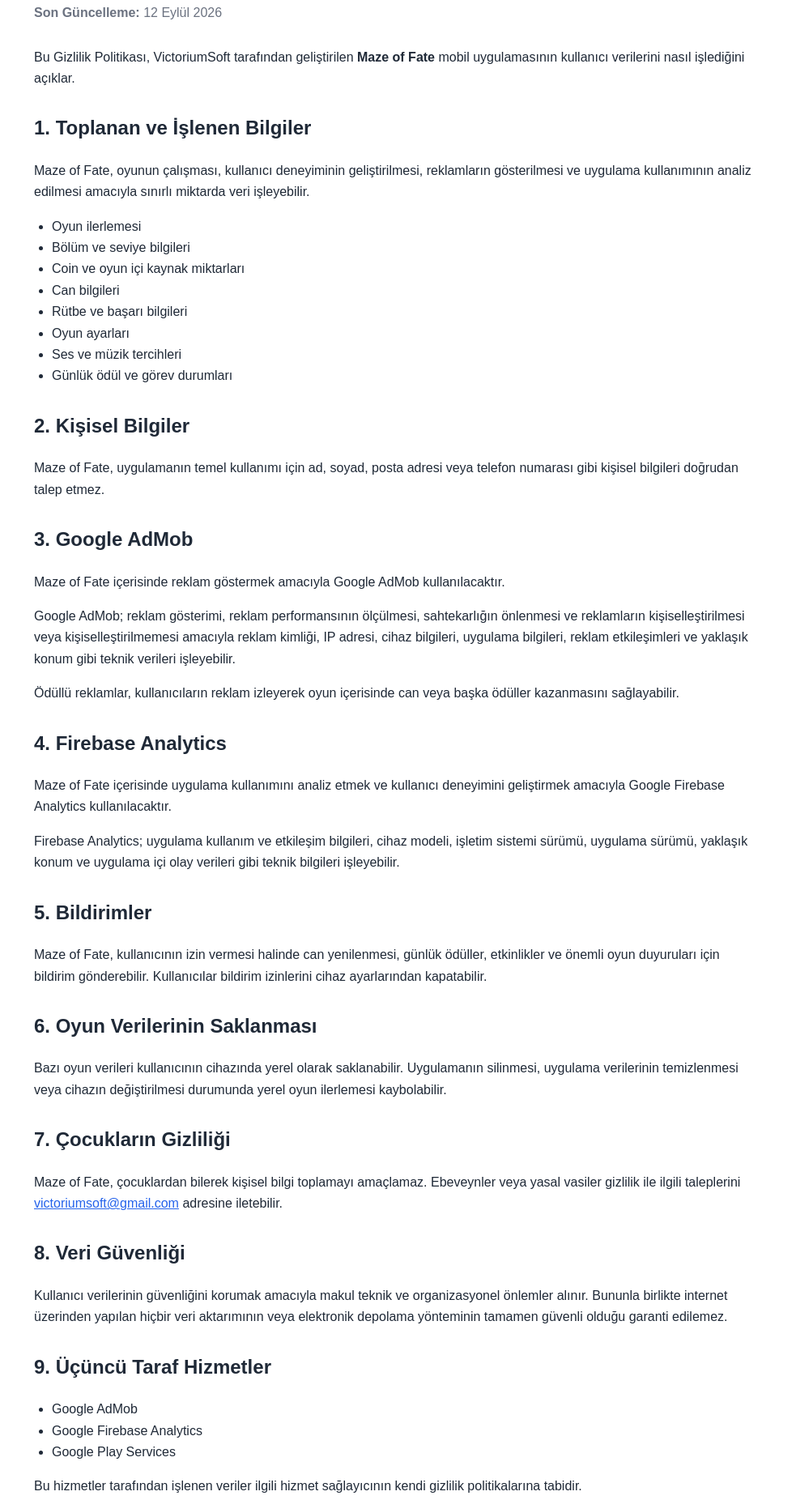
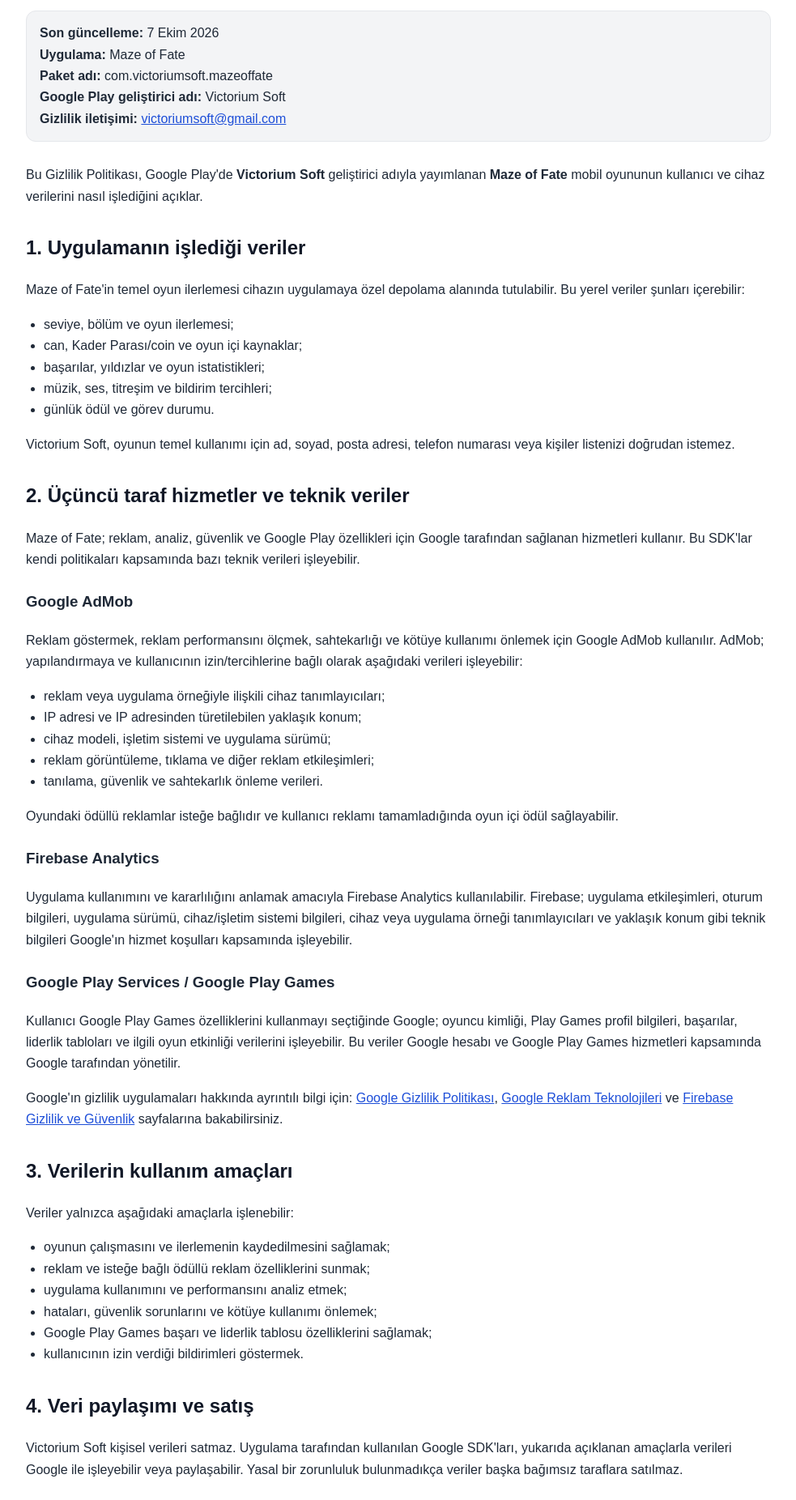
Before and after one commit to muzafferodemis1907gfb-oss/mazeoffate, a plain HTML site: page index.html in a window 1280 px wide. Shown: the part 111-1963 px from the top of the page at 81% size, without its empty margins (148-1131 px from the left). Drawn offline with Linux system fonts and the light colour scheme.

Commit message:
Update Maze of Fate privacy policy for Google Play compliance

```diff
--- a/index.html
+++ b/index.html
@@ -3,22 +3,38 @@
 <head>
   <meta charset="utf-8">
   <meta name="viewport" content="width=device-width, initial-scale=1">
-  <title>Maze of Fate - Gizlilik Politikası</title>
-  <meta name="description" content="Maze of Fate mobil uygulaması gizlilik politikası">
+  <title>Maze of Fate - Gizlilik Politikası / Privacy Policy</title>
+  <meta name="description" content="Maze of Fate (com.victoriumsoft.mazeoffate) gizlilik politikası / privacy policy">
   <style>
+    :root { color-scheme: light; }
     body {
       font-family: Arial, Helvetica, sans-serif;
-      max-width: 900px;
+      max-width: 920px;
       margin: 0 auto;
-      padding: 32px 20px;
+      padding: 32px 20px 60px;
       line-height: 1.65;
       color: #1f2937;
       background: #ffffff;
     }
-    h1 { color: #111827; margin-bottom: 8px; }
-    h2 { margin-top: 28px; color: #1f2937; }
-    .updated { color: #6b7280; margin-bottom: 28px; }
+    h1 { color: #111827; margin-bottom: 6px; }
+    h2 { margin-top: 30px; color: #111827; }
+    h3 { margin-top: 24px; color: #1f2937; }
+    .meta {
+      background: #f3f4f6;
+      border: 1px solid #e5e7eb;
+      border-radius: 12px;
+      padding: 14px 16px;
+      margin: 18px 0 28px;
+    }
+    .notice {
+      background: #eff6ff;
+      border-left: 4px solid #2563eb;
+      padding: 12px 16px;
+      margin: 18px 0;
+    }
     ul { padding-left: 22px; }
+    a { color: #1d4ed8; }
+    hr { border: 0; border-top: 1px solid #e5e7eb; margin: 46px 0; }
     footer {
       margin-top: 48px;
       padding-top: 20px;
@@ -26,77 +42,132 @@
       color: #6b7280;
       font-size: 14px;
     }
-    a { color: #2563eb; }
   </style>
 </head>
 <body>
   <h1>Maze of Fate - Gizlilik Politikası</h1>
-  <div class="updated"><strong>Son Güncelleme:</strong> 12 Eylül 2026</div>
+  <div class="meta">
+    <strong>Son güncelleme:</strong> 7 Ekim 2026<br>
+    <strong>Uygulama:</strong> Maze of Fate<br>
+    <strong>Paket adı:</strong> com.victoriumsoft.mazeoffate<br>
+    <strong>Google Play geliştirici adı:</strong> Victorium Soft<br>
+    <strong>Gizlilik iletişimi:</strong> <a href="mailto:victoriumsoft@gmail.com">victoriumsoft@gmail.com</a>
+  </div>
 
-  <p>Bu Gizlilik Politikası, VictoriumSoft tarafından geliştirilen <strong>Maze of Fate</strong> mobil uygulamasının kullanıcı verilerini nasıl işlediğini açıklar.</p>
+  <p>Bu Gizlilik Politikası, Google Play'de <strong>Victorium Soft</strong> geliştirici adıyla yayımlanan <strong>Maze of Fate</strong> mobil oyununun kullanıcı ve cihaz verilerini nasıl işlediğini açıklar.</p>
 
-  <h2>1. Toplanan ve İşlenen Bilgiler</h2>
-  <p>Maze of Fate, oyunun çalışması, kullanıcı deneyiminin geliştirilmesi, reklamların gösterilmesi ve uygulama kullanımının analiz edilmesi amacıyla sınırlı miktarda veri işleyebilir.</p>
+  <h2>1. Uygulamanın işlediği veriler</h2>
+  <p>Maze of Fate'in temel oyun ilerlemesi cihazın uygulamaya özel depolama alanında tutulabilir. Bu yerel veriler şunları içerebilir:</p>
   <ul>
-    <li>Oyun ilerlemesi</li>
-    <li>Bölüm ve seviye bilgileri</li>
-    <li>Coin ve oyun içi kaynak miktarları</li>
-    <li>Can bilgileri</li>
-    <li>Rütbe ve başarı bilgileri</li>
-    <li>Oyun ayarları</li>
-    <li>Ses ve müzik tercihleri</li>
-    <li>Günlük ödül ve görev durumları</li>
+    <li>seviye, bölüm ve oyun ilerlemesi;</li>
+    <li>can, Kader Parası/coin ve oyun içi kaynaklar;</li>
+    <li>başarılar, yıldızlar ve oyun istatistikleri;</li>
+    <li>müzik, ses, titreşim ve bildirim tercihleri;</li>
+    <li>günlük ödül ve görev durumu.</li>
+  </ul>
+  <p>Victorium Soft, oyunun temel kullanımı için ad, soyad, posta adresi, telefon numarası veya kişiler listenizi doğrudan istemez.</p>
+
+  <h2>2. Üçüncü taraf hizmetler ve teknik veriler</h2>
+  <p>Maze of Fate; reklam, analiz, güvenlik ve Google Play özellikleri için Google tarafından sağlanan hizmetleri kullanır. Bu SDK'lar kendi politikaları kapsamında bazı teknik verileri işleyebilir.</p>
+
+  <h3>Google AdMob</h3>
+  <p>Reklam göstermek, reklam performansını ölçmek, sahtekarlığı ve kötüye kullanımı önlemek için Google AdMob kullanılır. AdMob; yapılandırmaya ve kullanıcının izin/tercihlerine bağlı olarak aşağıdaki verileri işleyebilir:</p>
+  <ul>
+    <li>reklam veya uygulama örneğiyle ilişkili cihaz tanımlayıcıları;</li>
+    <li>IP adresi ve IP adresinden türetilebilen yaklaşık konum;</li>
+    <li>cihaz modeli, işletim sistemi ve uygulama sürümü;</li>
+    <li>reklam görüntüleme, tıklama ve diğer reklam etkileşimleri;</li>
+    <li>tanılama, güvenlik ve sahtekarlık önleme verileri.</li>
+  </ul>
+  <p>Oyundaki ödüllü reklamlar isteğe bağlıdır ve kullanıcı reklamı tamamladığında oyun içi ödül sağlayabilir.</p>
+
+  <h3>Firebase Analytics</h3>
+  <p>Uygulama kullanımını ve kararlılığını anlamak amacıyla Firebase Analytics kullanılabilir. Firebase; uygulama etkileşimleri, oturum bilgileri, uygulama sürümü, cihaz/işletim sistemi bilgileri, cihaz veya uygulama örneği tanımlayıcıları ve yaklaşık konum gibi teknik bilgileri Google'ın hizmet koşulları kapsamında işleyebilir.</p>
+
+  <h3>Google Play Services / Google Play Games</h3>
+  <p>Kullanıcı Google Play Games özelliklerini kullanmayı seçtiğinde Google; oyuncu kimliği, Play Games profil bilgileri, başarılar, liderlik tabloları ve ilgili oyun etkinliği verilerini işleyebilir. Bu veriler Google hesabı ve Google Play Games hizmetleri kapsamında Google tarafından yönetilir.</p>
+
+  <p>Google'ın gizlilik uygulamaları hakkında ayrıntılı bilgi için:
+    <a href="https://policies.google.com/privacy">Google Gizlilik Politikası</a>,
+    <a href="https://policies.google.com/technologies/ads">Google Reklam Teknolojileri</a> ve
+    <a href="https://firebase.google.com/support/privacy">Firebase Gizlilik ve Güvenlik</a> sayfalarına bakabilirsiniz.
+  </p>
+
+  <h2>3. Verilerin kullanım amaçları</h2>
+  <p>Veriler yalnızca aşağıdaki amaçlarla işlenebilir:</p>
+  <ul>
+    <li>oyunun çalışmasını ve ilerlemenin kaydedilmesini sağlamak;</li>
+    <li>reklam ve isteğe bağlı ödüllü reklam özelliklerini sunmak;</li>
+    <li>uygulama kullanımını ve performansını analiz etmek;</li>
+    <li>hataları, güvenlik sorunlarını ve kötüye kullanımı önlemek;</li>
+    <li>Google Play Games başarı ve liderlik tablosu özelliklerini sağlamak;</li>
+    <li>kullanıcının izin verdiği bildirimleri göstermek.</li>
   </ul>
 
-  <h2>2. Kişisel Bilgiler</h2>
-  <p>Maze of Fate, uygulamanın temel kullanımı için ad, soyad, posta adresi veya telefon numarası gibi kişisel bilgileri doğrudan talep etmez.</p>
-
-  <h2>3. Google AdMob</h2>
-  <p>Maze of Fate içerisinde reklam göstermek amacıyla Google AdMob kullanılacaktır.</p>
-  <p>Google AdMob; reklam gösterimi, reklam performansının ölçülmesi, sahtekarlığın önlenmesi ve reklamların kişiselleştirilmesi veya kişiselleştirilmemesi amacıyla reklam kimliği, IP adresi, cihaz bilgileri, uygulama bilgileri, reklam etkileşimleri ve yaklaşık konum gibi teknik verileri işleyebilir.</p>
-  <p>Ödüllü reklamlar, kullanıcıların reklam izleyerek oyun içerisinde can veya başka ödüller kazanmasını sağlayabilir.</p>
-
-  <h2>4. Firebase Analytics</h2>
-  <p>Maze of Fate içerisinde uygulama kullanımını analiz etmek ve kullanıcı deneyimini geliştirmek amacıyla Google Firebase Analytics kullanılacaktır.</p>
-  <p>Firebase Analytics; uygulama kullanım ve etkileşim bilgileri, cihaz modeli, işletim sistemi sürümü, uygulama sürümü, yaklaşık konum ve uygulama içi olay verileri gibi teknik bilgileri işleyebilir.</p>
+  <h2>4. Veri paylaşımı ve satış</h2>
+  <p>Victorium Soft kişisel verileri satmaz. Uygulama tarafından kullanılan Google SDK'ları, yukarıda açıklanan amaçlarla verileri Google ile işleyebilir veya paylaşabilir. Yasal bir zorunluluk bulunmadıkça veriler başka bağımsız taraflara satılmaz.</p>
 
   <h2>5. Bildirimler</h2>
-  <p>Maze of Fate, kullanıcının izin vermesi halinde can yenilenmesi, günlük ödüller, etkinlikler ve önemli oyun duyuruları için bildirim gönderebilir. Kullanıcılar bildirim izinlerini cihaz ayarlarından kapatabilir.</p>
+  <p>Kullanıcı izin verirse uygulama; can yenilenmesi, günlük ödül ve oyun içi hatırlatmalar için bildirim gönderebilir. Bildirim izni cihaz ayarlarından istenildiği zaman kapatılabilir.</p>
 
-  <h2>6. Oyun Verilerinin Saklanması</h2>
-  <p>Bazı oyun verileri kullanıcının cihazında yerel olarak saklanabilir. Uygulamanın silinmesi, uygulama verilerinin temizlenmesi veya cihazın değiştirilmesi durumunda yerel oyun ilerlemesi kaybolabilir.</p>
+  <h2>6. Veri saklama ve silme</h2>
+  <p>Yerel oyun verileri, kullanıcı uygulama verilerini temizleyene veya uygulamayı kaldırana kadar cihazda tutulabilir. Uygulama kaldırıldığında veya uygulama verileri temizlendiğinde bu yerel veriler silinebilir.</p>
+  <p>Google AdMob, Firebase ve Google Play Services tarafından işlenen verilerin saklama süreleri Google'ın kendi hizmet ve saklama politikalarına tabidir. Victorium Soft bu üçüncü taraf sistemlerdeki saklama sürelerini doğrudan kontrol etmez.</p>
+  <p>Maze of Fate, Victorium Soft tarafından yönetilen ayrı bir kullanıcı hesabı oluşturmaz. Gizlilik veya silme talepleri için <a href="mailto:victoriumsoft@gmail.com">victoriumsoft@gmail.com</a> adresine başvurabilirsiniz. Uygulanabilir ve geliştiricinin kontrolündeki veriler için talepler makul süre içinde değerlendirilir.</p>
 
-  <h2>7. Çocukların Gizliliği</h2>
-  <p>Maze of Fate, çocuklardan bilerek kişisel bilgi toplamayı amaçlamaz. Ebeveynler veya yasal vasiler gizlilik ile ilgili taleplerini <a href="mailto:victoriumsoft@gmail.com">victoriumsoft@gmail.com</a> adresine iletebilir.</p>
+  <h2>7. Veri güvenliği</h2>
+  <p>Yerel oyun verileri Android'in uygulamaya özel depolama alanında tutulur. Google hizmetleriyle yapılan ağ iletişimleri ilgili SDK'ların güvenlik mekanizmaları ve HTTPS/TLS gibi aktarım güvenliği yöntemleriyle gerçekleştirilir. Hiçbir dijital saklama veya aktarım yöntemi mutlak güvenlik garantisi vermez.</p>
 
-  <h2>8. Veri Güvenliği</h2>
-  <p>Kullanıcı verilerinin güvenliğini korumak amacıyla makul teknik ve organizasyonel önlemler alınır. Bununla birlikte internet üzerinden yapılan hiçbir veri aktarımının veya elektronik depolama yönteminin tamamen güvenli olduğu garanti edilemez.</p>
+  <h2>8. Çocukların gizliliği</h2>
+  <p>Maze of Fate kullanıcıdan doğrudan ad, adres, telefon numarası veya kişiler listesi istemez. Bir çocuğa ait kişisel verinin uygunsuz biçimde işlendiğini düşünüyorsanız <a href="mailto:victoriumsoft@gmail.com">victoriumsoft@gmail.com</a> adresinden bize ulaşabilirsiniz; uygulanabilir durumlarda gerekli inceleme ve silme işlemleri yapılır.</p>
 
-  <h2>9. Üçüncü Taraf Hizmetler</h2>
-  <ul>
-    <li>Google AdMob</li>
-    <li>Google Firebase Analytics</li>
-    <li>Google Play Services</li>
-  </ul>
-  <p>Bu hizmetler tarafından işlenen veriler ilgili hizmet sağlayıcının kendi gizlilik politikalarına tabidir.</p>
+  <h2>9. Kullanıcı tercihleri ve hakları</h2>
+  <p>Kullanıcılar cihaz ayarlarından bildirim ve uygun olduğu ölçüde reklam/gizlilik tercihlerini yönetebilir. Uygulanabilir mevzuat kapsamında erişim, düzeltme, silme veya işlemeye itiraz talepleri için gizlilik iletişim adresi kullanılabilir.</p>
 
-  <h2>10. Veri Paylaşımı</h2>
-  <p>VictoriumSoft kullanıcıların kişisel bilgilerini satmaz. Veriler yalnızca uygulamanın çalıştırılması, reklamların gösterilmesi, kullanımın analiz edilmesi, güvenliğin sağlanması veya yasal yükümlülüklerin yerine getirilmesi amacıyla gerekli üçüncü taraf hizmet sağlayıcılarla paylaşılabilir.</p>
+  <h2>10. Politika değişiklikleri</h2>
+  <p>Bu politika; uygulama özellikleri, kullanılan SDK'lar veya yasal gereklilikler değiştiğinde güncellenebilir. Güncel sürüm bu sayfada yayımlanır ve yukarıdaki "Son güncelleme" tarihi değiştirilir.</p>
 
-  <h2>11. Kullanıcı Hakları</h2>
-  <p>Yürürlükteki mevzuata bağlı olarak kullanıcılar verilerinin işlenip işlenmediğini öğrenme, bilgi talep etme, yanlış bilgilerin düzeltilmesini isteme, uygun durumlarda silme talep etme ve veri işlemeye itiraz etme haklarına sahip olabilir.</p>
-  <p>Talepler <a href="mailto:victoriumsoft@gmail.com">victoriumsoft@gmail.com</a> adresine gönderilebilir.</p>
-
-  <h2>12. Gizlilik Politikasındaki Değişiklikler</h2>
-  <p>Bu Gizlilik Politikası uygulamadaki özelliklerin, kullanılan hizmetlerin veya yasal gerekliliklerin değişmesi halinde güncellenebilir. Güncellenmiş politika yayımlandığı tarihten itibaren geçerli olur.</p>
-
-  <h2>13. İletişim</h2>
+  <h2>11. İletişim</h2>
   <p>
+    <strong>Geliştirici:</strong> Victorium Soft<br>
     <strong>Uygulama:</strong> Maze of Fate<br>
-    <strong>Geliştirici:</strong> VictoriumSoft<br>
+    <strong>Paket adı:</strong> com.victoriumsoft.mazeoffate<br>
     <strong>E-posta:</strong> <a href="mailto:victoriumsoft@gmail.com">victoriumsoft@gmail.com</a>
   </p>
 
-  <footer>© 2026 VictoriumSoft - Maze of Fate</footer>
+  <hr>
+
+  <h1 lang="en">Maze of Fate - Privacy Policy</h1>
+  <div class="meta" lang="en">
+    <strong>Last updated:</strong> October 7, 2026<br>
+    <strong>App:</strong> Maze of Fate<br>
+    <strong>Package:</strong> com.victoriumsoft.mazeoffate<br>
+    <strong>Google Play developer:</strong> Victorium Soft<br>
+    <strong>Privacy contact:</strong> <a href="mailto:victoriumsoft@gmail.com">victoriumsoft@gmail.com</a>
+  </div>
+
+  <div lang="en">
+    <p>This Privacy Policy explains how Maze of Fate, published on Google Play by <strong>Victorium Soft</strong>, handles user and device data.</p>
+
+    <h2>Information handled by the app</h2>
+    <p>Core game progress may be stored locally in the app's private storage, including level progress, lives, in-game currency/resources, achievements, settings, notification preferences and daily reward status. Victorium Soft does not require your name, postal address, phone number or contacts list for basic gameplay.</p>
+
+    <h2>Third-party services</h2>
+    <p>Maze of Fate uses Google services such as Google AdMob, Firebase Analytics, Google Play Services and optional Google Play Games features. Depending on service configuration and user choices, these services may process device/app identifiers, IP address and approximate location derived from it, device and operating-system information, app interactions, advertising interactions, diagnostics, security/fraud-prevention data, and Play Games profile/achievement/leaderboard data.</p>
+
+    <h2>Purposes and sharing</h2>
+    <p>Data may be processed to operate the game, save progress, provide ads and optional rewarded ads, analyze app usage and performance, prevent fraud or abuse, provide Play Games features and deliver permitted notifications. Victorium Soft does not sell personal data. Data may be processed by Google as necessary to provide the Google services integrated into the app.</p>
+
+    <h2>Retention and deletion</h2>
+    <p>Local game data may remain on the device until the user clears the app's data or uninstalls the app. Data processed by Google services is subject to Google's own retention policies. Maze of Fate does not create a separate account managed by Victorium Soft. Privacy and deletion requests can be sent to <a href="mailto:victoriumsoft@gmail.com">victoriumsoft@gmail.com</a>.</p>
+
+    <h2>Security</h2>
+    <p>Local game data is stored in Android app-private storage. Communications performed by Google SDKs use the security mechanisms of those services, including transport protections such as HTTPS/TLS where applicable.</p>
+
+    <h2>Contact</h2>
+    <p>Victorium Soft • Maze of Fate • com.victoriumsoft.mazeoffate • <a href="mailto:victoriumsoft@gmail.com">victoriumsoft@gmail.com</a></p>
+  </div>
+
+  <footer>© 2026 Victorium Soft - Maze of Fate</footer>
 </body>
 </html>
```
